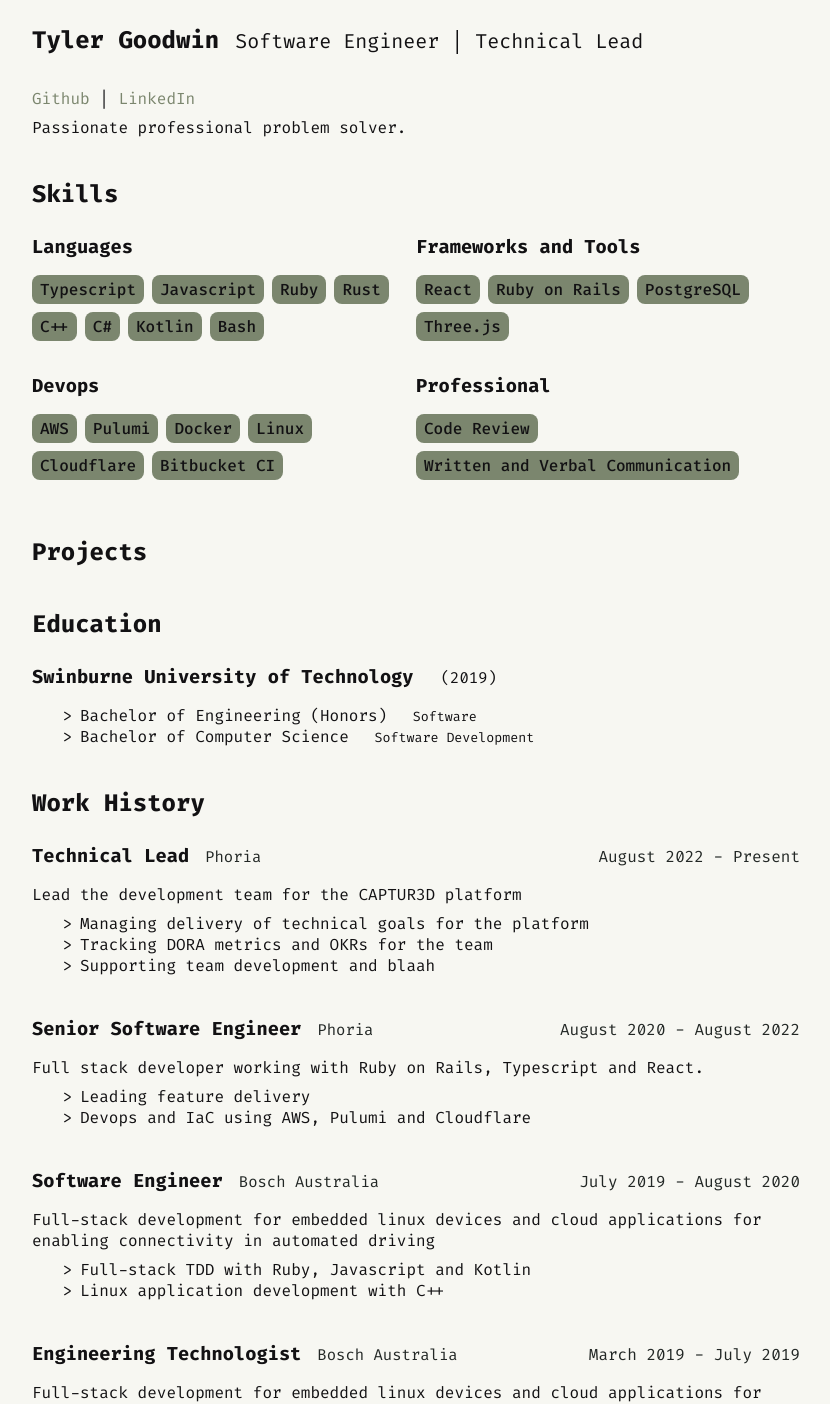
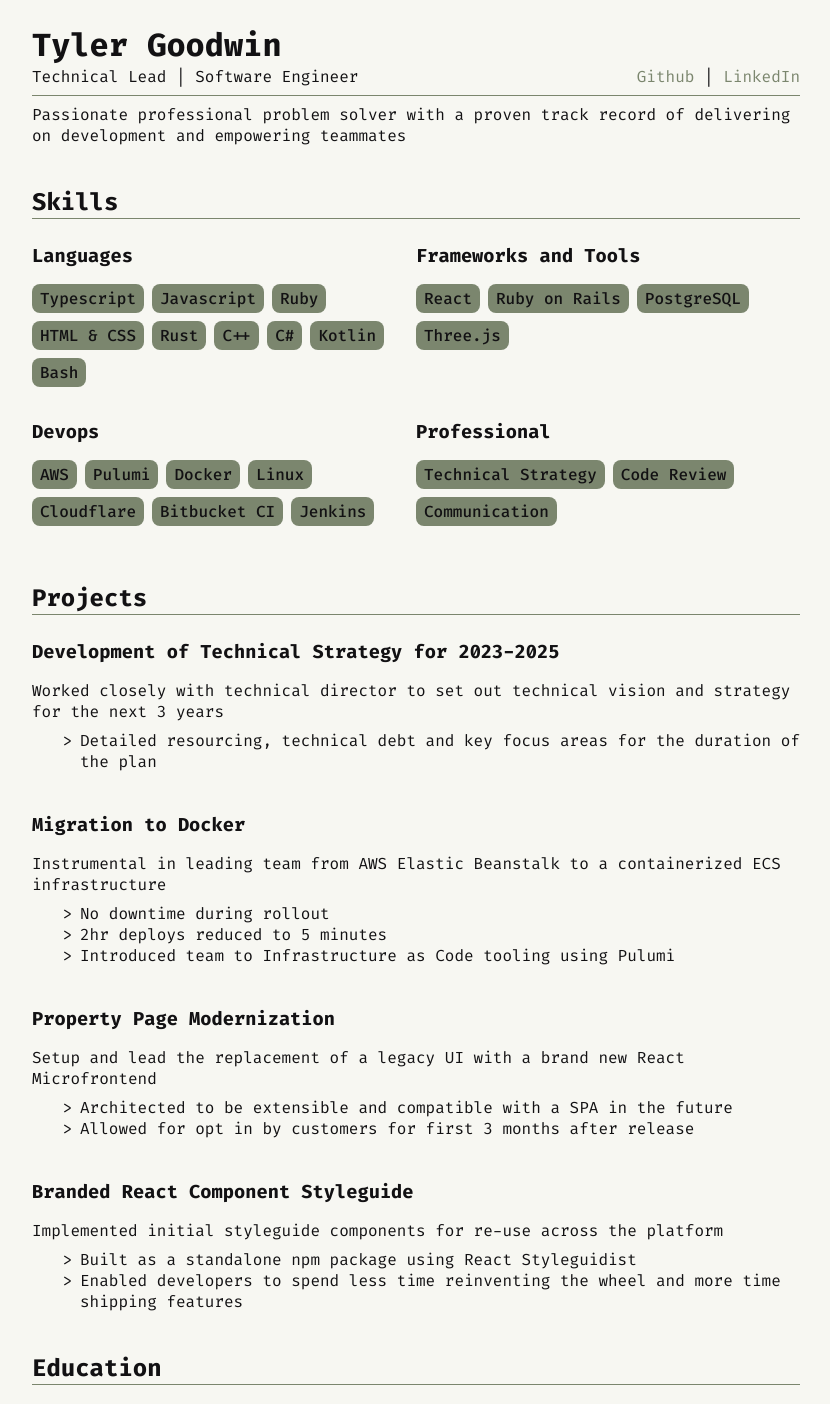
Before and after one commit to tyler-goodwin/resume, a Next.js app: page / in a window 1280 px wide. Shown: the top 1404 px of the page, without its empty margins (224-1054 px from the left). Built offline with nearby package versions, Linux system fonts and the light colour scheme.

Commit message:
Touch up projects and info section

```diff
--- a/src/components/Info.module.css
+++ b/src/components/Info.module.css
@@ -0,0 +1,33 @@
+.pageHeader {
+  margin-bottom: 0;
+}
+
+.headerInfo {
+  display: flex;
+  flex-wrap: wrap;
+  justify-content: space-between;
+}
+
+.subtitle {
+  padding: 0;
+}
+
+@media screen {
+  .webLinks {
+    display: block;
+  }
+
+  .printLinks {
+    display: none;
+  }
+}
+
+@media print {
+  .webLinks {
+    display: none;
+  }
+
+  .printLinks {
+    display: block;
+  }
+}
--- a/src/components/Info.tsx
+++ b/src/components/Info.tsx
@@ -7,14 +7,31 @@ const LINKED_IN = "https://www.linkedin.com/in/tylerjgoodwin/";
 
 export const Info: React.FC = () => {
   return (
-    <section>
-      <h1>
-        Tyler Goodwin<small>Software Engineer | Technical Lead</small>
-      </h1>
-      <p>
-        <a href={GITHUB}>Github</a> | <a href={LINKED_IN}>LinkedIn</a>
-      </p>
-      <p>Passionate professional problem solver.</p>
-    </section>
+    <>
+      <header>
+        <h1 className={styles.pageHeader}>Tyler Goodwin</h1>
+        <div className={styles.headerInfo}>
+          <div className={styles.subtitle}>
+            Technical Lead | Software Engineer
+          </div>
+          <div className={styles.links}>
+            <div className={styles.webLinks}>
+              <a href={GITHUB}>Github</a> | <a href={LINKED_IN}>LinkedIn</a>
+            </div>
+            <div className={styles.printLinks}>
+              View on the web at: {window.location.href}
+            </div>
+          </div>
+        </div>
+      </header>
+      <section>
+        <div>
+          <p>
+            Passionate professional problem solver with a proven track record of
+            delivering on development and empowering teammates
+          </p>
+        </div>
+      </section>
+    </>
   );
 };
--- a/src/components/Projects.module.css
+++ b/src/components/Projects.module.css
@@ -0,0 +1,3 @@
+.project {
+  margin-bottom: var(--section-margin);
+}
--- a/src/components/Projects.tsx
+++ b/src/components/Projects.tsx
@@ -1,12 +1,75 @@
 import React from "react";
+
 import styles from "./Projects.module.css";
 
-export interface Props {}
+const DEFAULT_PROJECTS = [
+  {
+    heading: "Development of Technical Strategy for 2023-2025",
+    description:
+      "Worked closely with technical director to set out technical vision and strategy for the next 3 years",
+    items: [
+      "Detailed resourcing, technical debt and key focus areas for the duration of the plan",
+    ],
+  },
+  {
+    heading: "Migration to Docker",
+    description:
+      "Instrumental in leading team from AWS Elastic Beanstalk to a containerized ECS infrastructure",
+    items: [
+      "No downtime during rollout",
+      "2hr deploys reduced to 5 minutes",
+      "Introduced team to Infrastructure as Code tooling using Pulumi",
+    ],
+  },
+  {
+    heading: "Property Page Modernization",
+    description:
+      "Setup and lead the replacement of a legacy UI with a brand new React Microfrontend",
+    items: [
+      "Architected to be extensible and compatible with a SPA in the future",
+      "Allowed for opt in by customers for first 3 months after release",
+    ],
+  },
+  {
+    heading: "Branded React Component Styleguide",
+    description:
+      "Implemented initial styleguide components for re-use across the platform",
+    items: [
+      "Built as a standalone npm package using React Styleguidist",
+      "Enabled developers to spend less time reinventing the wheel and more time shipping features",
+    ],
+  },
+];
 
-export const Projects: React.FC<Props> = () => {
+type Project = {
+  heading: string;
+  description: string;
+  items: string[];
+};
+
+export interface Props {
+  projects?: Project[];
+}
+
+export const Projects: React.FC<Props> = ({ projects }) => {
+  if (!projects) return null;
+
   return (
     <section>
       <h2>Projects</h2>
+      {projects.map((p, i) => (
+        <div key={i} className={styles.project}>
+          <h3>{p.heading}</h3>
+          <p>{p.description}</p>
+          <ul>
+            {p.items.map((item, i) => (
+              <li key={i}>{item}</li>
+            ))}
+          </ul>
+        </div>
+      ))}
     </section>
   );
 };
+
+Projects.defaultProps = { projects: DEFAULT_PROJECTS };
--- /dev/null
+++ b/src/components/Referees.tsx
@@ -0,0 +1,10 @@
+import React from "react";
+
+export const Referees: React.FC = () => {
+  return (
+    <section>
+      <h2>Referees</h2>
+      <p>Referees available upon request.</p>
+    </section>
+  );
+};
--- a/src/components/Skills.tsx
+++ b/src/components/Skills.tsx
@@ -10,6 +10,7 @@ export const DEFAULT_SKILLS: Section[] = [
       "Typescript",
       "Javascript",
       "Ruby",
+      "HTML & CSS",
       "Rust",
       "C++",
       "C#",
@@ -23,11 +24,19 @@ export const DEFAULT_SKILLS: Section[] = [
   },
   {
     heading: "Devops",
-    items: ["AWS", "Pulumi", "Docker", "Linux", "Cloudflare", "Bitbucket CI"],
+    items: [
+      "AWS",
+      "Pulumi",
+      "Docker",
+      "Linux",
+      "Cloudflare",
+      "Bitbucket CI",
+      "Jenkins",
+    ],
   },
   {
     heading: "Professional",
-    items: ["Code Review", "Written and Verbal Communication"],
+    items: ["Technical Strategy", "Code Review", "Communication"],
   },
 ];
 
--- a/src/components/index.tsx
+++ b/src/components/index.tsx
@@ -3,3 +3,4 @@ export { Skills } from "./Skills";
 export { Projects } from "./Projects";
 export { Education } from "./Education";
 export { WorkHistory } from "./WorkHistory";
+export { Referees } from "./Referees";
--- a/src/pages/index.tsx
+++ b/src/pages/index.tsx
@@ -1,5 +1,12 @@
 import Head from "next/head";
-import { Education, Info, Projects, Skills, WorkHistory } from "@/components";
+import {
+  Education,
+  Info,
+  Projects,
+  Referees,
+  Skills,
+  WorkHistory,
+} from "@/components";
 
 export default function Home() {
   return (
@@ -8,7 +15,7 @@ export default function Home() {
         <title>Resume | Tyler Goodwin</title>
         <meta
           name="description"
-          content="This is the resume of software engineer Tyler Goodwin."
+          content="Resume of Software Engineer and Technical Lead Tyler Goodwin."
         />
         <meta name="viewport" content="width=device-width, initial-scale=1" />
         <link rel="icon" href="/favicon.ico" />
@@ -19,6 +26,7 @@ export default function Home() {
         <Projects />
         <Education />
         <WorkHistory />
+        <Referees />
       </main>
     </>
   );
--- a/src/styles/globals.css
+++ b/src/styles/globals.css
@@ -73,6 +73,21 @@ h6 {
   margin: 0;
 }
 
+header,
+h1,
+h2 {
+  border-bottom: 1px solid var(--accent-secondary);
+}
+
+header h1 {
+  border-bottom: none;
+}
+
+header {
+  padding-bottom: var(--body-margin);
+  margin-bottom: var(--h1-header);
+}
+
 small {
   padding-left: 1rem;
   font-weight: normal;
```
